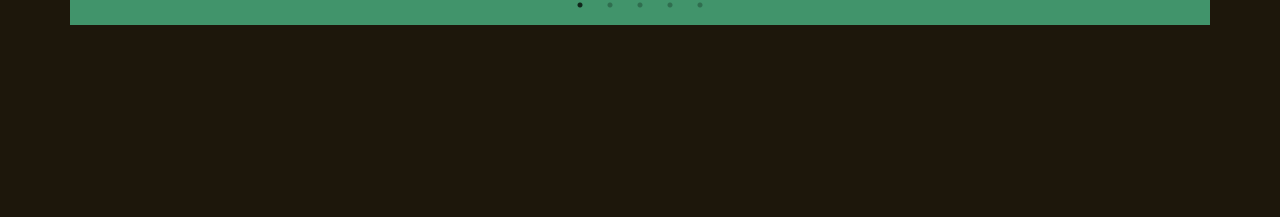
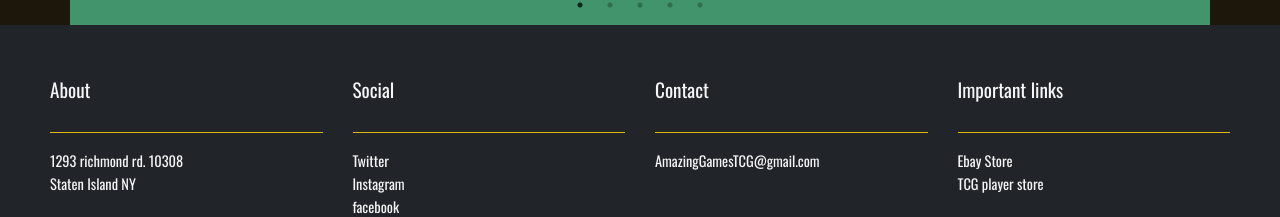
Before and after one commit to benderenzi121/Legal-Currency-Webapp, a React app: page /home in a window 1280 px wide. Shown: the part 735-952 px from the top of the page. Before the commit the page ends 800 px from the top, so only its background shows below. Built offline with nearby package versions, Linux system fonts and the light colour scheme; no server answers.

Commit message:
add footer/Install materialUI

```diff
--- a/package.json
+++ b/package.json
@@ -21,6 +21,7 @@
   "dependencies": {
     "@fortawesome/fontawesome-free": "^5.15.1",
     "@material-ui/core": "^4.11.2",
+    "@material-ui/icons": "^4.11.2",
     "bcrypt": "^5.0.0",
     "bootstrap": "^4.5.0",
     "config": "^3.3.2",
--- a/src/components/Pages/home.jsx
+++ b/src/components/Pages/home.jsx
@@ -2,6 +2,7 @@ import React, { Component, Fragment } from 'react';
 import BannerSlider from '../bannerSlider.jsx';
 import ProductSlider from '../productSlider.jsx';
 import Header from '../header.jsx';
+import Footer from '../footer.jsx';
 
 class Home extends Component {
     constructor(props) {
@@ -15,6 +16,7 @@ class Home extends Component {
                 <Header/>
                 <BannerSlider/>
                 <ProductSlider/>
+                <Footer/>
             </Fragment>
         );
     }
--- /dev/null
+++ b/src/components/footer.jsx
@@ -0,0 +1,18 @@
+import React, { Component } from 'react';
+import FooterCol from './footerCol.jsx';
+class Footer extends Component {
+    render() {
+        return (
+            <div className="container-fluid footer">
+                <div className="row">
+                    <FooterCol title='About' linkOne='1293 richmond rd. 10308' linkTwo='Staten Island NY'/>
+                    <FooterCol title='Social' linkOne='Twitter' linkTwo='Instagram' linkThree='facebook'/>
+                    <FooterCol title='Contact' linkOne='AmazingGamesTCG@gmail.com'/>
+                    <FooterCol title='Important links' linkOne='Ebay Store' linkTwo='TCG player store'/>
+                </div>
+            </div>
+        );
+    }
+}
+
+export default Footer;
--- /dev/null
+++ b/src/components/footerCol.jsx
@@ -0,0 +1,17 @@
+import React, { Component } from 'react';
+
+const FooterCol = (props) => (
+
+            <div className="col-md-3">
+                <p className="footer__title">{props.title}</p>
+                    <ul className="footer__ul">
+                    <li ><a className="footer__content" href="#buylist">{props.linkOne}</a></li>
+                    <li><a className="footer__content" href="/collections/events">{props.linkTwo}</a></li>
+                    <li><a className="footer__content" href="/pages/contact-us"><p>{props.linkThree}</p></a></li>
+                </ul>
+            </div>
+
+        );
+
+
+export default FooterCol;
--- /dev/null
+++ b/src/styles/_footer.scss
@@ -0,0 +1,26 @@
+@import "./commonVariables";
+
+.footer{
+    padding:50px;
+    background-color: #212529;
+
+    &__title{
+        padding-bottom: 26px;
+        border-bottom: 1px solid;
+        border-color: $primaryColor;
+        color:whitesmoke;
+        font-size:1.2rem;
+    }
+    &__content{
+        color:whitesmoke;
+
+    }
+    &__ul{
+        padding: 0;
+        margin-top:0;
+        margin-bottom:1rem;
+        font-size:.9rem;
+    }
+
+
+}
--- a/src/styles/_index.scss
+++ b/src/styles/_index.scss
@@ -5,3 +5,4 @@
 @import "./nav";
 @import "./bannerSlider";
 @import "./productSlider";
+@import "./footer";
```
Also changed, not shown: 1 other file (tests, documents, lock files or other folders).
